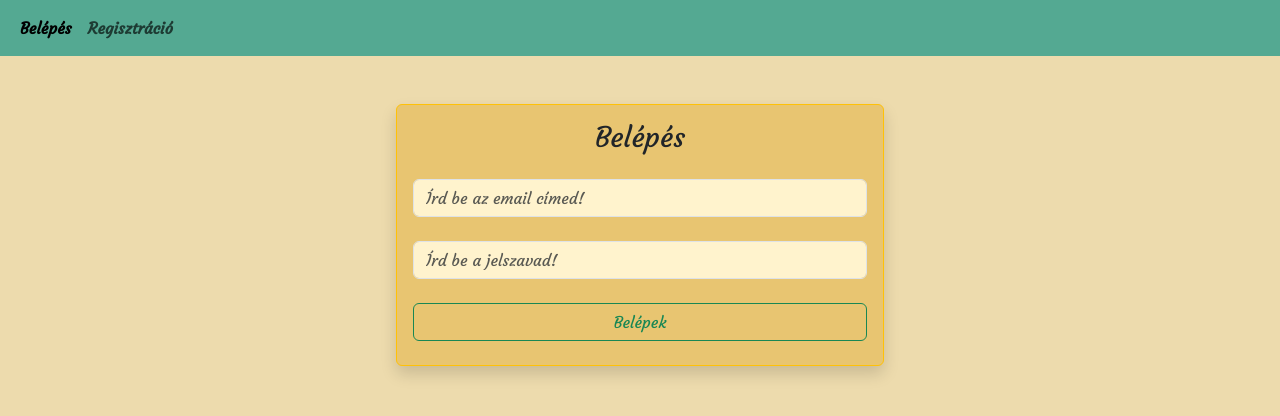
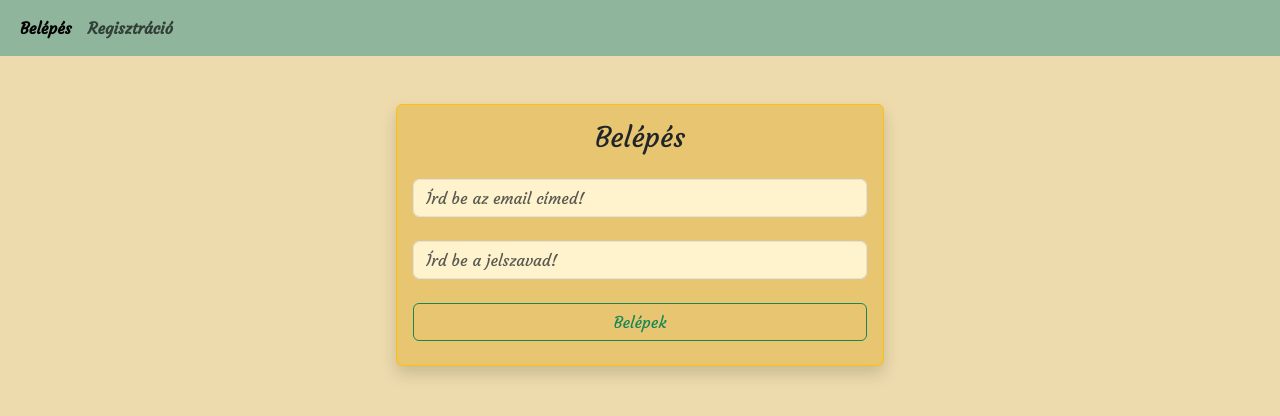
Before and after one commit to Menyus11/to_do_list, a React (Vite) app in the folder frontend/: page / in a window 1280 px wide. Shown: the top 416 px of the page. Built offline with nearby package versions, Linux system fonts and the light colour scheme; a web font is replaced by a local one.

Commit message:
todo 1.2

```diff
--- a/frontend/src/components/GuestNav.jsx
+++ b/frontend/src/components/GuestNav.jsx
@@ -5,7 +5,7 @@ import { NavLink } from 'react-router-dom'
 const GuestNav = () => {
     return (
         <div className='courgette'>
-            <nav className="navbar navbar-expand-lg bg-green">
+            <nav className="navbar navbar-expand-lg bg-lightGreen">
                 <div className="container-fluid">
                     <button className="navbar-toggler" type="button" data-bs-toggle="collapse" data-bs-target="#navbarSupportedContent" aria-controls="navbarSupportedContent" aria-expanded="false" aria-label="Toggle navigation">
                         <span className="navbar-toggler-icon"></span>
--- a/frontend/src/components/UserNav.jsx
+++ b/frontend/src/components/UserNav.jsx
@@ -32,7 +32,7 @@ const UserNav = () => {
 
     return (
         <div className='courgette'>
-            <nav className="navbar navbar-expand-lg bg-green ">
+            <nav className="navbar navbar-expand-lg bg-lightGreen ">
                 <div className="container-fluid">
                     <button className="navbar-toggler" type="button" data-bs-toggle="collapse" data-bs-target="#navbarSupportedContent" aria-controls="navbarSupportedContent" aria-expanded="false" aria-label="Toggle navigation">
                         <span className="navbar-toggler-icon"></span>
```
